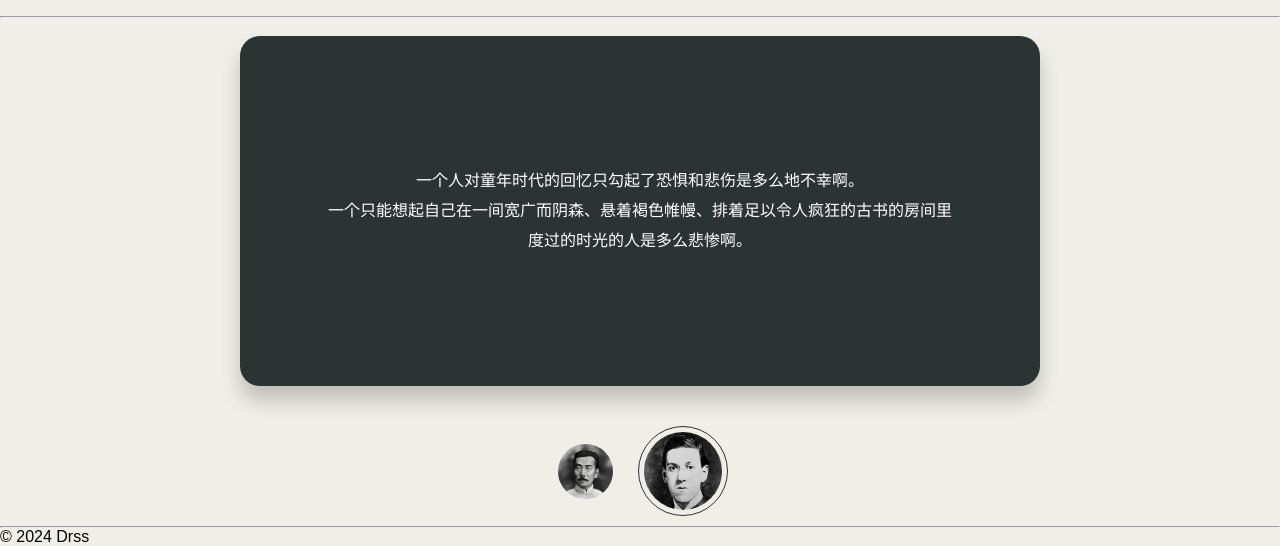
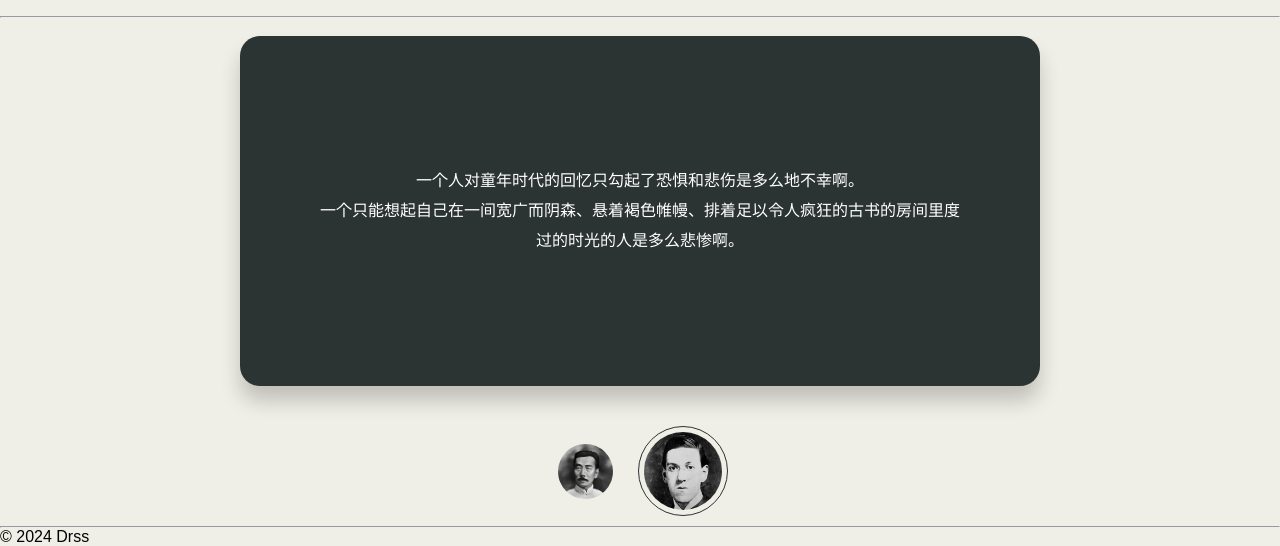
Before and after one commit to tzerogo/tzerogo.github.io, a plain HTML site: page index.html in a window 1280 px wide. Shown: the part 539-1085 px from the top of the page. Drawn offline with Linux system fonts and the light colour scheme.

Commit message:
Add files via upload

```diff
--- a/index.html
+++ b/index.html
@@ -53,7 +53,7 @@
                 </div>
                 <div class="user-text">
                     <a name="2" href="yixiangren.html" style="text-decoration: none;">
-                    <p style="color:rgb(255, 255, 255);">一个人对童年时代的回忆只勾起了恐惧和悲伤是多么地不幸啊。<br>一个只能想起自己在一间宽广而阴森、悬着褐色帷幔、排着足以令人疯狂的古书的房间里<br>度过的时光的人是多么悲惨啊。</p>
+                    <p style="color:rgb(255, 255, 255);">一个人对童年时代的回忆只勾起了恐惧和悲伤是多么地不幸啊。<br>一个只能想起自己在一间宽广而阴森、悬着褐色帷幔、排着足以令人疯狂的古书的房间里度过的时光的人是多么悲惨啊。</p>
                     </a>
                 </div>
             </div>
--- a/style.css
+++ b/style.css
@@ -44,7 +44,7 @@ a {
     color: #fff;
     width: 100%;
     height: 350px;
-    padding: 20px;
+    padding: 10px;
     position: relative;
     border-radius: 20px;
     box-shadow: 0 15px 20px rgba(0, 0, 0, 0.2);
```
